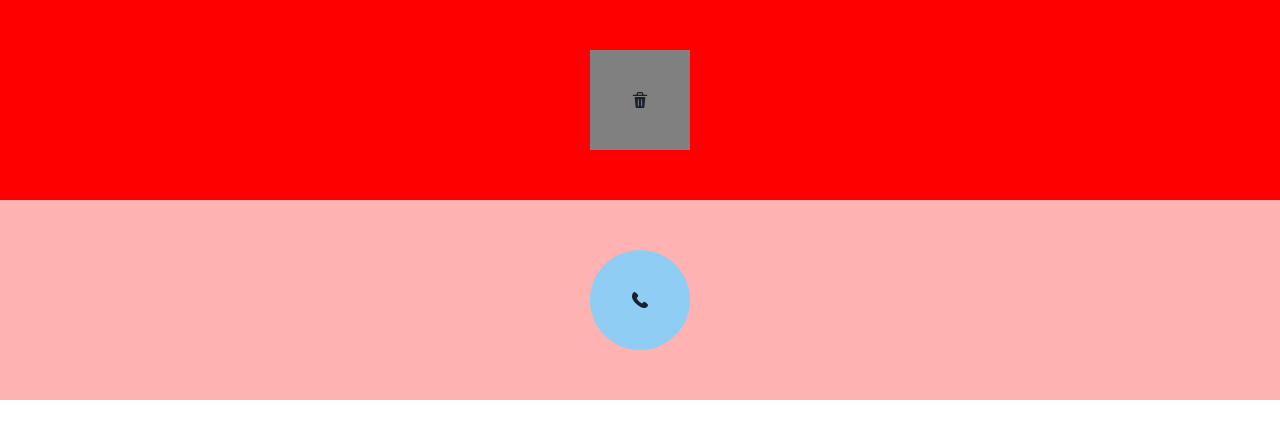
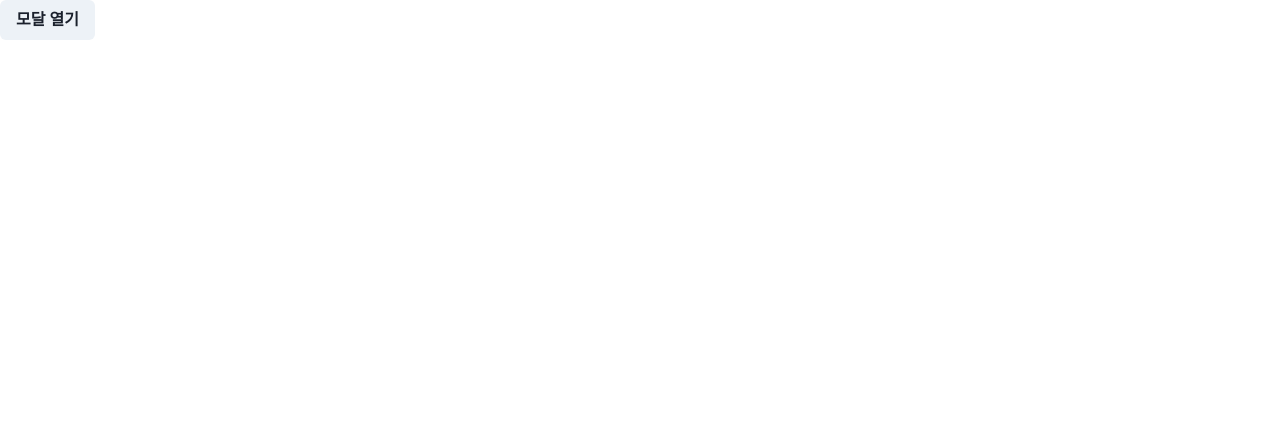
Before and after one commit to Jsb-github/react20231031, a React (Create React App) app: page / in a window 1280 px wide. Shown: the top 438 px of the page. Built offline with nearby package versions, Linux system fonts and the light colour scheme.

Commit message:
Modal 사용

```diff
--- a/src/App.js
+++ b/src/App.js
@@ -1,20 +1,41 @@
-import { Box, Center, Circle, Square } from "@chakra-ui/react";
-import { DeleteIcon, PhoneIcon } from "@chakra-ui/icons";
+import {
+  Button,
+  Modal,
+  ModalBody,
+  ModalCloseButton,
+  ModalContent,
+  ModalFooter,
+  ModalHeader,
+  ModalOverlay,
+  useDisclosure,
+} from "@chakra-ui/react";
 
 function App() {
+  const { isOpen, onOpen, onClose } = useDisclosure();
   return (
     <>
-      <Center bg={"red"} h={"200px"}>
-        <Square bg={"gray"} w={"100px"} h={"100px"}>
-          <DeleteIcon />
-        </Square>
-      </Center>
+      <Button onClick={onOpen}> 모달 열기</Button>
 
-      <Center bg={"red.200"} h={"200px"}>
-        <Circle bg={"blue.200"} w={"100px"} h={"100px"}>
-          <PhoneIcon />
-        </Circle>
-      </Center>
+      <Modal
+        closeOnOverlayClick={false}
+        isOpen={isOpen}
+        onClose={onClose}
+        isCentered
+        motionPreset="slideInRight"
+      >
+        {/*ModalOverlay : */}
+        <ModalOverlay />
+        <ModalContent>
+          <ModalHeader>모달의 제목</ModalHeader>
+          <ModalCloseButton />
+          <ModalBody>Lorem ipsum dolor sit amet.</ModalBody>
+          <ModalFooter>
+            <Button colorScheme="blue" onClick={onClose}>
+              닫기
+            </Button>
+          </ModalFooter>
+        </ModalContent>
+      </Modal>
     </>
   );
 }
```
